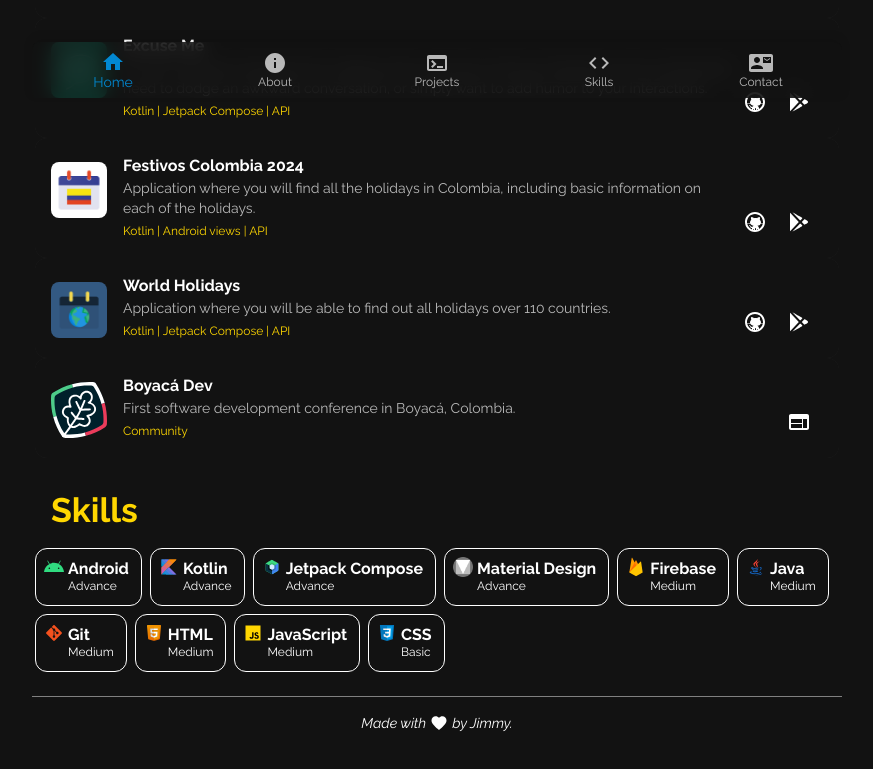
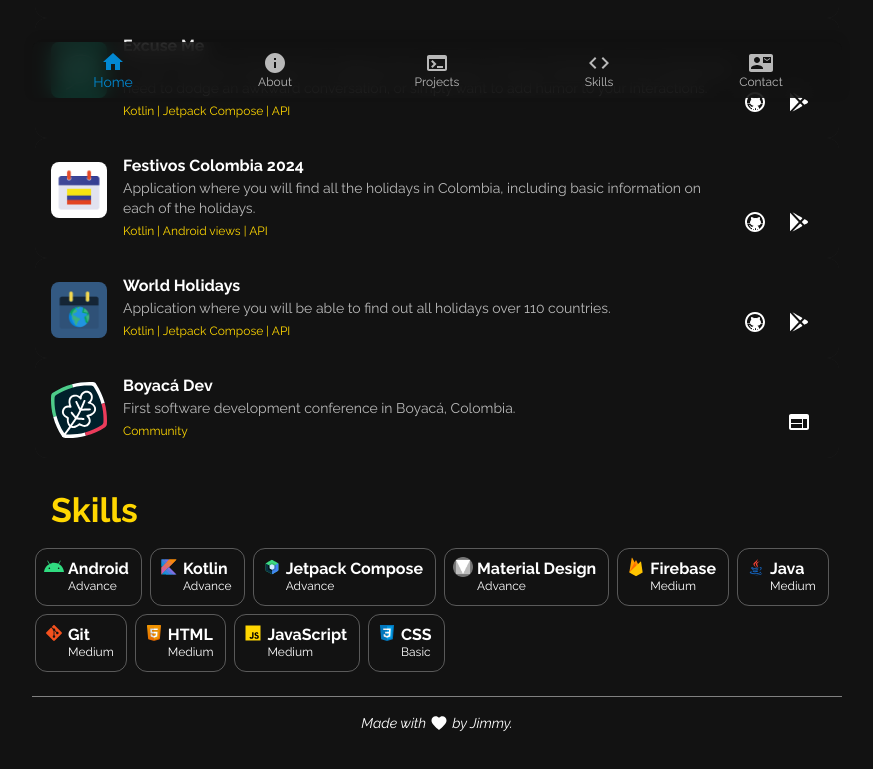
Before and after one commit to jimmyale3102/jimmyplazas.dev, a React (Create React App) app: page / in a window 1280 px wide. Shown: the part 702-1471 px from the top of the page, without its empty margins (203-1076 px from the left). Built offline with nearby package versions, Linux system fonts and the light colour scheme.

Commit message:
Change Skills border color

```diff
--- a/src/ThemeContext.js
+++ b/src/ThemeContext.js
@@ -7,6 +7,8 @@ const ThemeContext = createContext();
 
 export const onLightIconColor = '#0288d1';
 export const onDarkIconColor = '#fff';
+export const onLightBorderColor = onLightIconColor;
+export const onDarkBorderColor = 'rgba(255, 255, 255, 0.3)';
 export const LightHighlightColor = '#0d47a1';
 export const DarkHighlightColor = '#FFD700';
 export const BackgroundColorDark = '#121212';
--- a/src/sections/home/Skills.js
+++ b/src/sections/home/Skills.js
@@ -1,11 +1,11 @@
 import React, { useEffect, useState } from 'react';
 import { Typography, Box, Stack } from '@mui/material';
-import { useThemeContext, MarginDefault, MarginBig, MarginXSmall, MarginSmall, BorderRadiusMedium, onLightIconColor, onDarkIconColor, BorderRadiusCard } from '../../ThemeContext';
+import { useThemeContext, MarginDefault, MarginBig, MarginXSmall, MarginSmall, BorderRadiusCard, onLightBorderColor, onDarkBorderColor } from '../../ThemeContext';
 
 function Skills() {
   const [skillsData, setSkills] = useState([]);
   const { mode } = useThemeContext();
-  const borderColor = mode === 'light' ? onLightIconColor : onDarkIconColor;
+  const borderColor = mode === 'light' ? onLightBorderColor : onDarkBorderColor;
 
   useEffect(() => {
     fetch('./skills.json')
```
